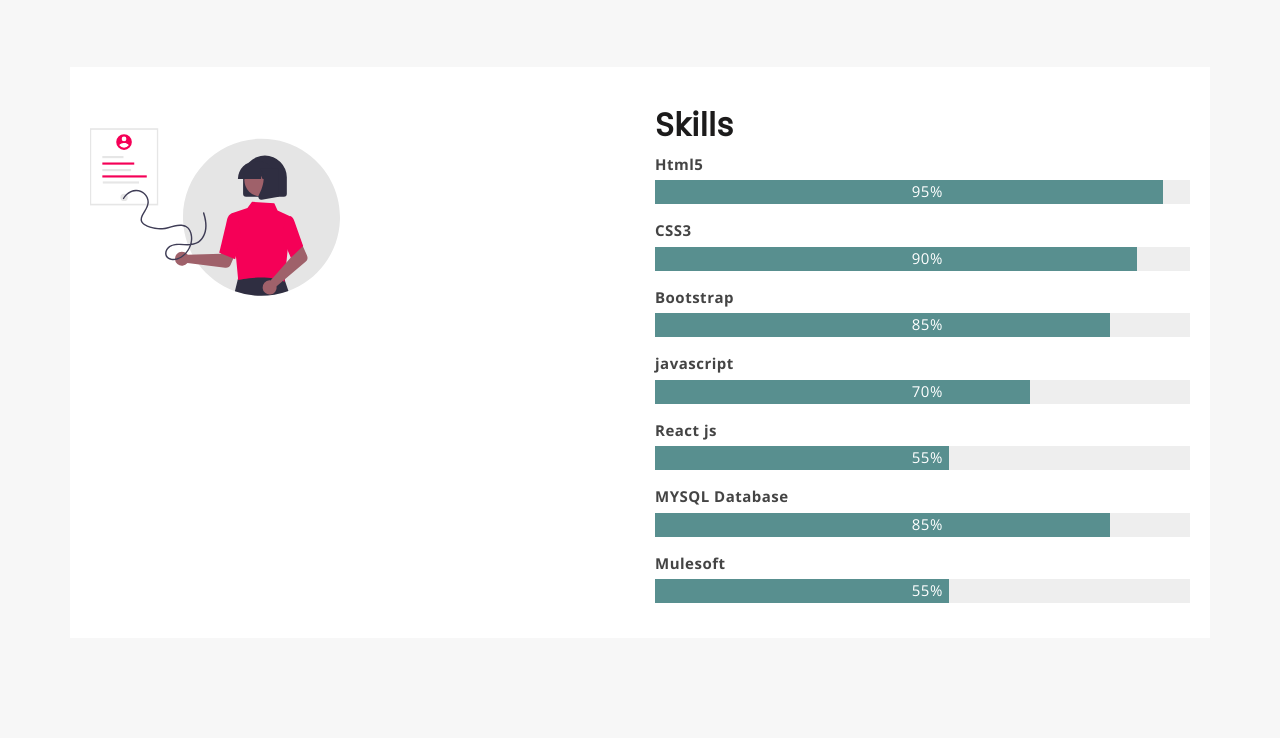
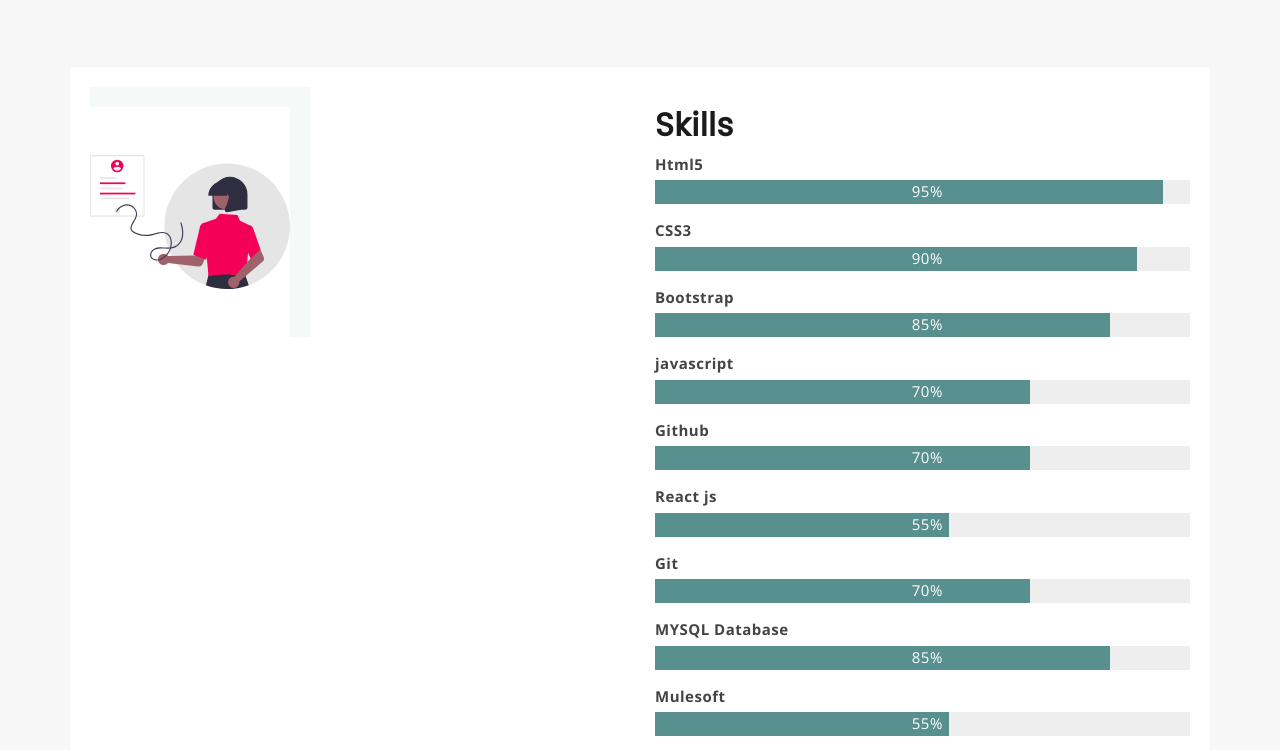
Before and after one commit to yetemegn-telaye/portfolio-template, a plain HTML site: page index.html in a window 1280 px wide. Shown: the part 1050-1800 px from the top of the page. Drawn offline with nearby package versions, Linux system fonts and the light colour scheme.

Commit message:
finilaized
Finilizing portfolio

```diff
--- a/index.html
+++ b/index.html
@@ -94,7 +94,7 @@
 
 						<div class="mu-featured-content">
 							<p>Ambitious Front-end Developer with a passion for developing creative and bold Website applications that accelerate the efficiency and productivity of an organizational success.</p>
-							<input type="button" value="Download My Resume" class="mu-primary-btn view-my-work-btn" onclick="DownloadFile('final-resume.pdf')" />
+							<input type="button" value="Download My Resume" class="mu-primary-btn view-my-work-btn" onclick="DownloadFile('Yetemegn-Lemma(3).pdf')" />
 
 						</div>
 
@@ -157,12 +157,19 @@
 							                    </div>
 							                    <span>Bootstrap</span>
 							                    <div class="mu-pro-bar mu-photoshop-bar">
-							                    </div>
+												</div>
+
 							                    <span>javascript</span>
 							                    <div class="mu-pro-bar mu-wordpress-bar">
-							                    </div>
+												</div>
+												<span>Github</span>
+							                    <div class="mu-pro-bar mu-wordpress-bar">
+												</div>
 							                    <span>React js</span>
 							                    <div class="mu-pro-bar mu-jquery-bar">
+												</div>
+												<span>Git</span>
+							                    <div class="mu-pro-bar mu-wordpress-bar">
 												</div>
 												<span>MYSQL Database</span>
 							                    <div class="mu-pro-bar mu-photoshop-bar">
@@ -364,7 +371,7 @@
 			<div class="container">
 				<div id="contact-pic" class="row contact-img ">
 					<div class="col-12 ">
-						<img src="assets/images/profile.jpg" class="mu-profile-img img-circle img-responsive"/>
+						<img src="assets/images/profilepic.jpg" class="mu-profile-img img-circle img-responsive"/>
 					</div>
 				</div>
 				<div class="row">
--- a/style.css
+++ b/style.css
@@ -443,8 +443,10 @@ button:focus {
 }
 
 .mu-profile-img {
-  width: 250px;
+  width: 220px;
   height: 250px;
+  border-right: 20px solid rgb(245, 250, 249);
+  border-top: 20px solid rgb(245, 250, 249);
 }
 
 .contact-img{
```
Also changed, not shown: assets/images/profile.jpg (deleted), assets/images/profilepic.jpg (added), 2 other files.
